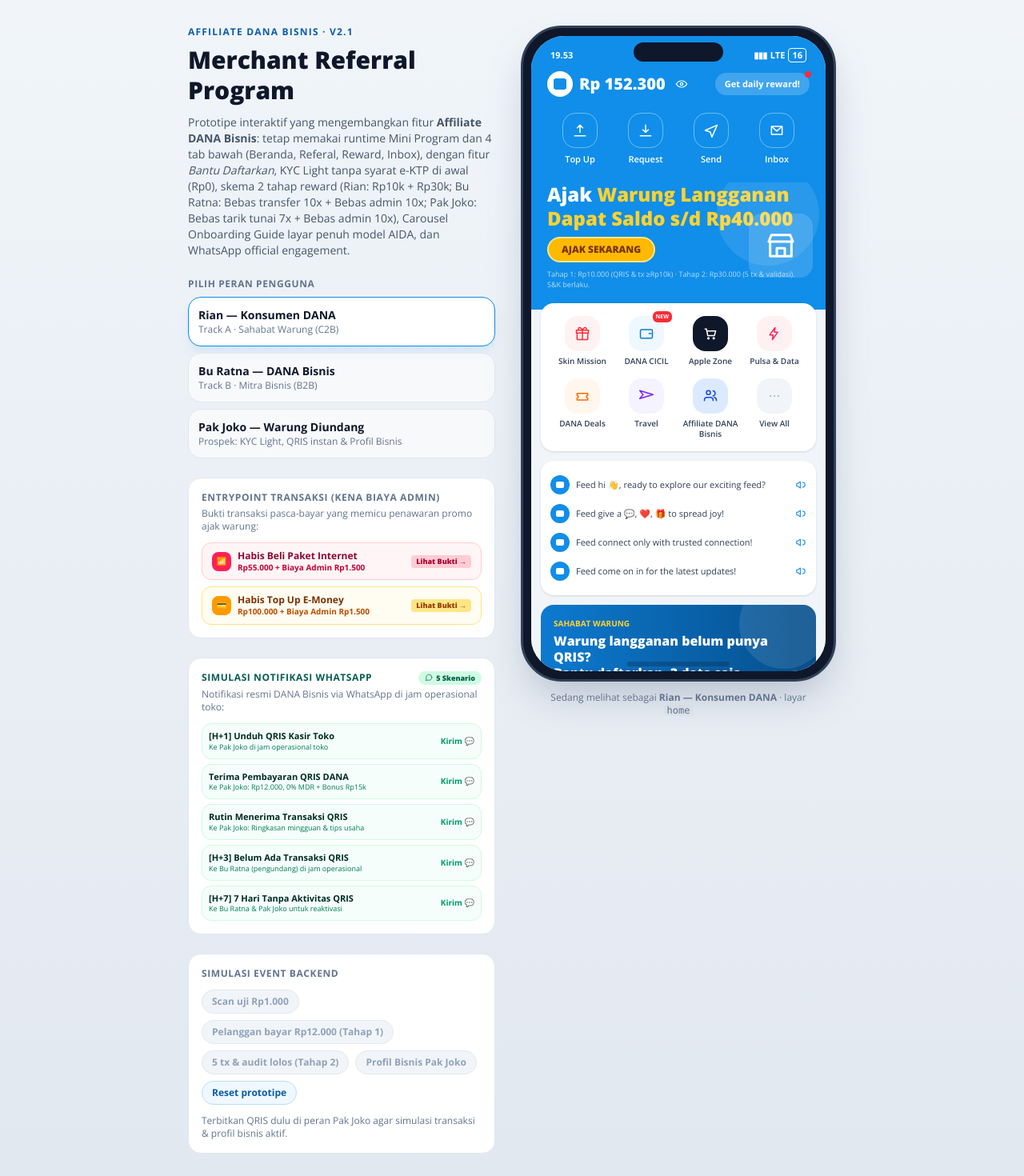
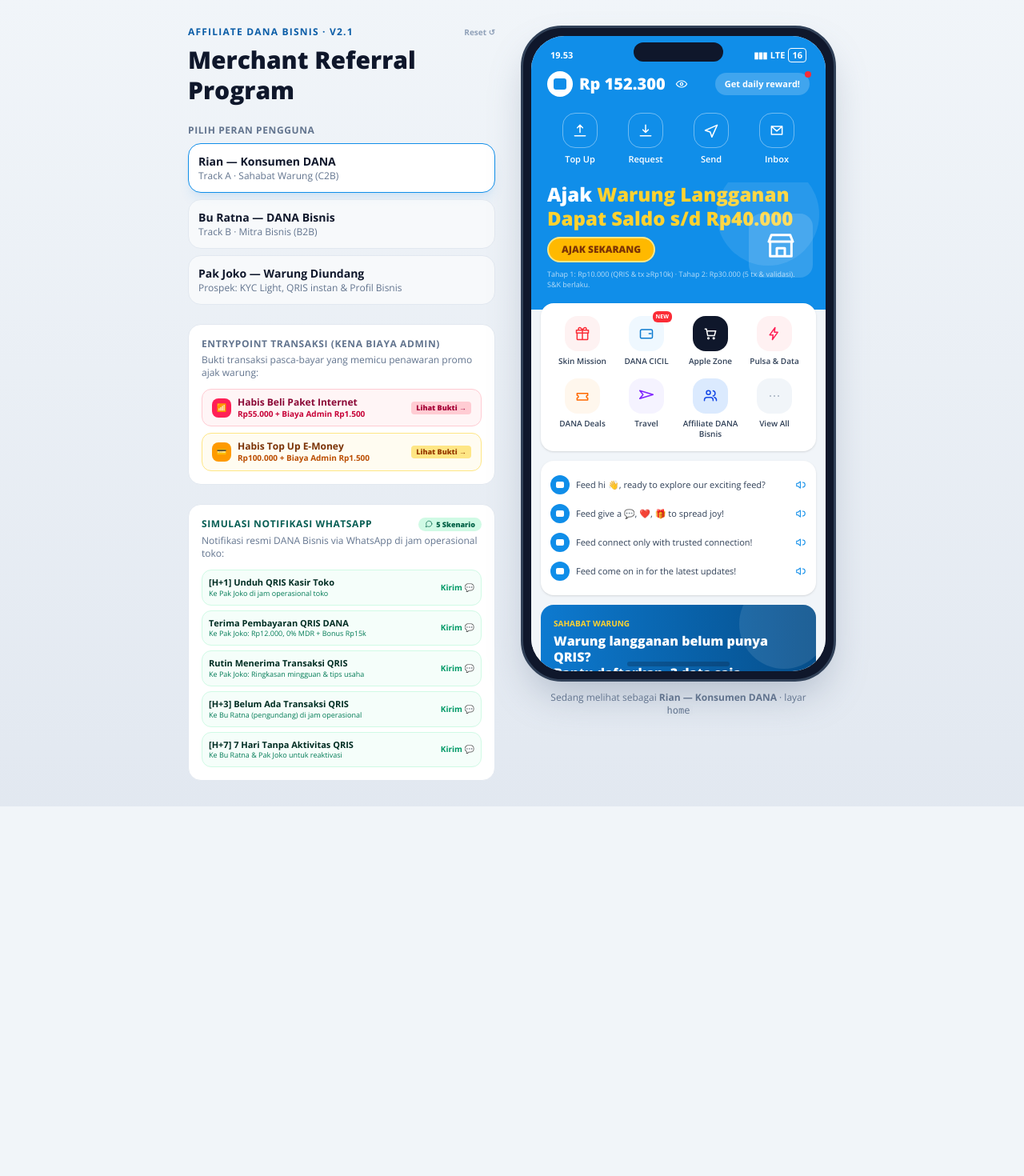
Before and after one commit to hafizhnjwn/dana-bisnis-referral, a React (Vite) app: page / in a window 1280 px wide. Shown: the top 1470 px of the page at 80% size. After the commit the page ends 1008 px from the top, so only its background shows below. Built offline with nearby package versions, Linux system fonts and the light colour scheme.

Commit message:
refactor: remove prototype intro description and backend simulation section

```diff
--- a/src/App.jsx
+++ b/src/App.jsx
@@ -355,13 +355,19 @@
     <div className="min-h-screen bg-gradient-to-b from-slate-100 to-slate-200 px-4 py-8">
       <div className="mx-auto flex max-w-6xl flex-col gap-8 lg:flex-row lg:items-start lg:justify-center">
         <div className="flex-1 lg:max-w-sm">
-          <p className="text-xs font-bold tracking-widest text-dana-700">AFFILIATE DANA BISNIS · V2.1</p>
+          <div className="flex items-center justify-between">
+            <p className="text-xs font-bold tracking-widest text-dana-700">AFFILIATE DANA BISNIS · V2.1</p>
+            <button
+              onClick={actions.reset}
+              className="text-[10px] font-bold text-slate-400 hover:text-slate-600 transition"
+              title="Reset data prototipe"
+            >
+              Reset ↺
+            </button>
+          </div>
           <h1 className="mt-2 text-3xl leading-tight font-extrabold text-slate-900">
             Merchant Referral Program
           </h1>
-          <p className="mt-3 text-sm text-slate-600">
-            Prototipe interaktif yang mengembangkan fitur <strong>Affiliate DANA Bisnis</strong>: tetap memakai runtime Mini Program dan 4 tab bawah (Beranda, Referal, Reward, Inbox), dengan fitur <em>Bantu Daftarkan</em>, KYC Light tanpa syarat e-KTP di awal (Rp0), skema 2 tahap reward (Rian: Rp10k + Rp30k; Bu Ratna: Bebas transfer 10x + Bebas admin 10x; Pak Joko: Bebas tarik tunai 7x + Bebas admin 10x), Carousel Onboarding Guide layar penuh model AIDA, dan WhatsApp official engagement.
-          </p>
 
           {/* Section 1: Persona Picker */}
           <div className="mt-6 space-y-2">
@@ -494,34 +500,6 @@
               ))}
             </div>
           </div>
-
-          {/* Section 4: Simulasi Event Backend */}
-          <div className="mt-6 rounded-2xl border border-slate-200 bg-white p-4">
-            <p className="text-xs font-bold tracking-wider text-slate-500 uppercase">Simulasi event backend</p>
-            <div className="mt-3 flex flex-wrap gap-2">
-              <SimButton onClick={() => actions.testScan()} disabled={!s.merchant.issued}>
-                Scan uji Rp1.000
-              </SimButton>
-              <SimButton onClick={() => actions.receivePayment(12000)} disabled={!s.merchant.issued}>
-                Pelanggan bayar Rp12.000 (Tahap 1)
-              </SimButton>
-              <SimButton
-                onClick={() => actions.completeStage2()}
-                disabled={!s.merchant.issued || !s.referrals.find((r) => r.id === s.nominatedId && r.stage === 1)}
-              >
-                5 tx &amp; audit lolos (Tahap 2)
-              </SimButton>
-              <SimButton onClick={() => go('bizprofile')} disabled={!s.merchant.issued}>
-                Profil Bisnis Pak Joko
-              </SimButton>
-              <SimButton onClick={actions.reset}>Reset prototipe</SimButton>
-            </div>
-            <p className="mt-3 text-xs text-slate-500">
-              {s.merchant.issued
-                ? 'Sistem 2 Tahap: Transaksi pertama ≥ Rp10.000 mencairkan reward Tahap 1. Kemudian 5 transaksi unik & audit mencairkan reward Tahap 2.'
-                : 'Terbitkan QRIS dulu di peran Pak Joko agar simulasi transaksi & profil bisnis aktif.'}
-            </p>
-          </div>
         </div>
 
         <div className="flex flex-col items-center gap-3">
@@ -547,16 +525,6 @@
   );
 }
 
-function SimButton({ children, ...props }) {
-  return (
-    <button
-      {...props}
-      className="rounded-full border border-dana-200 bg-dana-50 px-3 py-1.5 text-xs font-bold text-dana-700 transition hover:bg-dana-100 disabled:cursor-not-allowed disabled:border-slate-200 disabled:bg-slate-100 disabled:text-slate-400"
-    >
-      {children}
-    </button>
-  );
-}
 
 /** iPhone-style frame. The screen itself scrolls, the frame does not. */
 function Phone({
```
